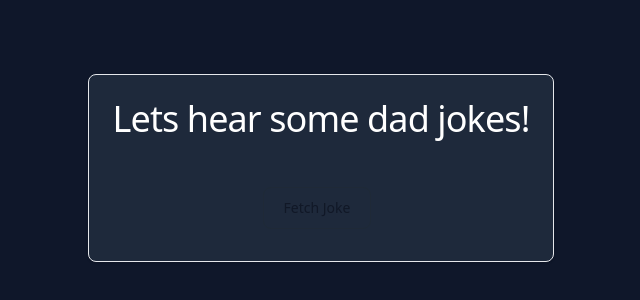
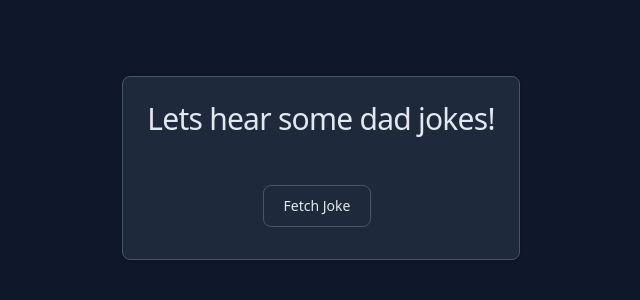
Before and after one commit to josh-mchugh/react-dad-joke-app, a React (Vite) app: page / in a window 1280 px wide. Shown: the part 184-484 px from the top of the page, without its empty margins (319-959 px from the left). Built offline with nearby package versions, Linux system fonts and the light colour scheme.

Commit message:
Removing duplicate styles and allowing background and font colors to cascade

```diff
--- a/src/App.jsx
+++ b/src/App.jsx
@@ -20,10 +20,10 @@ function App() {
         <>
           <div className="bg-slate-900 h-screen flex items-center">
             <div className="mx-auto max-w-xl mb-24">
-              <div className="flex flex-col gap-y-6 px-6 py-6 bg-slate-800 text-center border border-gray-200 rounded-lg shadow">
+              <div className="flex flex-col gap-y-6 px-6 py-6 bg-slate-800 text-slate-200 text-center border border-slate-600 rounded-lg shadow">
 
                 <div>
-                  <h2 className="text-3xl fond-bold tracking-tight text-white sm:text-4xl">
+                  <h2 className="text-3xl fond-bold tracking-tight">
                   Lets hear some dad jokes!
                   </h2>
                 </div>
@@ -62,7 +62,7 @@ function Button(props) {
             <button
               type="button"
               onClick={props.onClick}
-              className="text-gray-900 hover:text-white border border-gray-800 hover:bg-gray-900 focus:ring-4 focus:outline-none focus:ring-gray-300 font-medium rounded-lg text-sm px-5 py-2.5 text-center mr-2 mb-2 dark:border-slate-600 dark:text-slate-200 dark:hover:text-white dark:hover:bg-slate-600 dark:focus:ring-slate-800">
+              className="border focus:ring-4 focus:outline-none font-medium rounded-lg text-sm px-5 py-2.5 text-center mr-2 mb-2 border-slate-600 hover:text-white hover:bg-slate-600 focus:ring-slate-800">
               Fetch Joke
             </button>
           </div>
```
